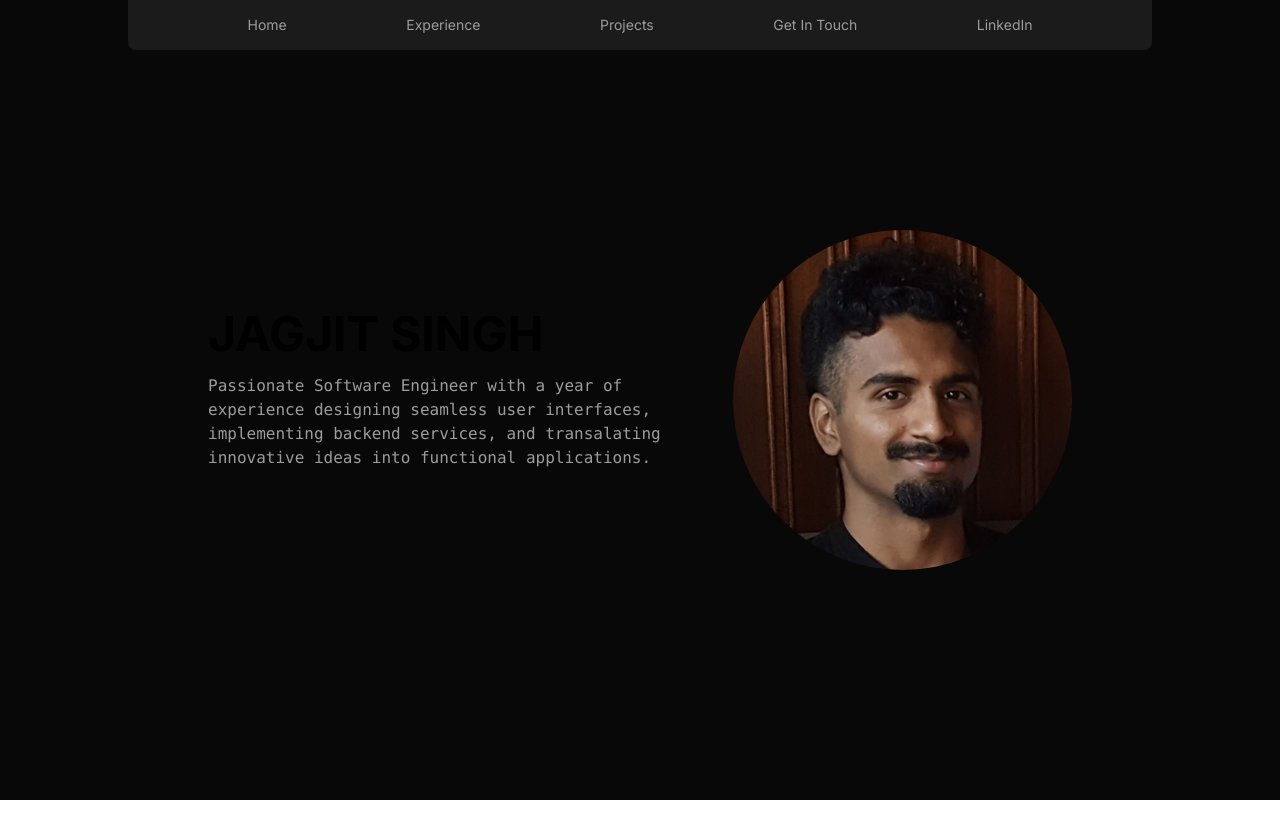
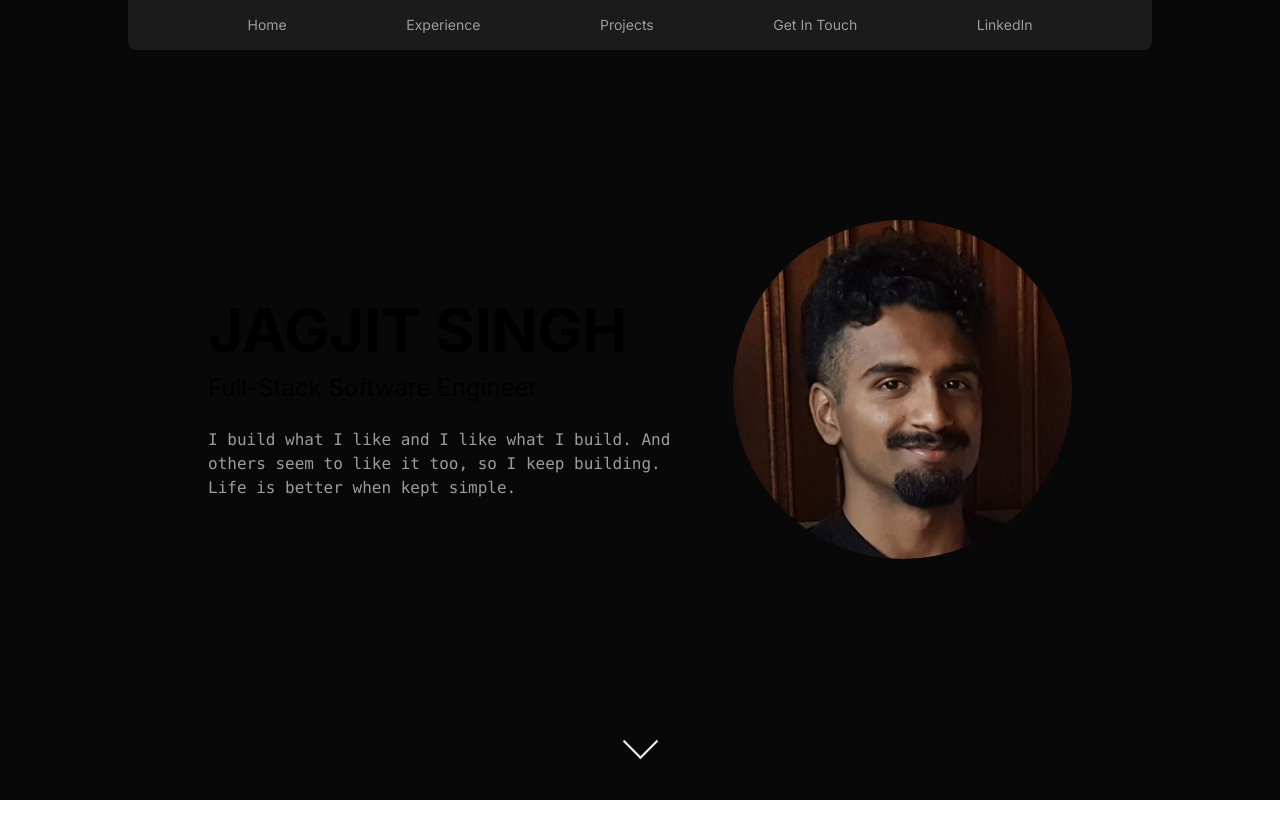
Before and after one commit to Bedlam343/Port-Folio, a Next.js app: page / in a window 1280 px wide. Shown: the top 838 px of the page. Built offline with nearby package versions, Linux system fonts and the light colour scheme.

Commit message:
bouncing arrow. change about quote.

```diff
--- a/src/app/page.tsx
+++ b/src/app/page.tsx
@@ -16,7 +16,7 @@ const Home = () => {
   return (
     <div className="h-screen bg-white">
       <Header onLinkClick={scrollToSection} />
-      <About id="about" />
+      <About id="about" onLinkClick={scrollToSection} />
 
       {/* Experience */}
       <div id="experience" className="bg-white h-screen"></div>
--- a/src/components/ui/About.tsx
+++ b/src/components/ui/About.tsx
@@ -1,4 +1,9 @@
-const About = ({ id }: { id: string }) => {
+type AboutProps = {
+  id: string;
+  onLinkClick: (id: string) => void;
+};
+
+const About = ({ id, onLinkClick }: AboutProps) => {
   return (
     <div
       id={id}
@@ -6,11 +11,11 @@ const About = ({ id }: { id: string }) => {
     >
       <div className="w-[100%] sm:w-[100%] lg:w-[1024px] px-20 gap-10 flex justify-between">
         <div className="w-[500px] py-20">
-          <p className="text-5xl font-bold mb-4">JAGJIT SINGH</p>
+          <p className="text-6xl font-bold mb-3">JAGJIT SINGH</p>
+          <p className="text-2xl  mb-6">Full-Stack Software Engineer</p>
           <p className="text-[#9C9C9C] font-mono">
-            Passionate Software Engineer with a year of experience designing
-            seamless user interfaces, implementing backend services, and
-            transalating innovative ideas into functional applications.
+            I build what I like and I like what I build. And others seem to like
+            it too, so I keep building. Life is better when kept simple.
           </p>
         </div>
 
@@ -22,6 +27,15 @@ const About = ({ id }: { id: string }) => {
           />
         </div>
       </div>
+
+      {/* Bouncing arrow */}
+      <div className="absolute bottom-10 animate-bounce ">
+        <div
+        onClick={() => onLinkClick('experience')}
+          className="w-[25px] h-[25px] border-r-2 border-b-2
+        border-white hover:cursor-pointer rotate-45"
+        />
+      </div>
     </div>
   );
 };
```
